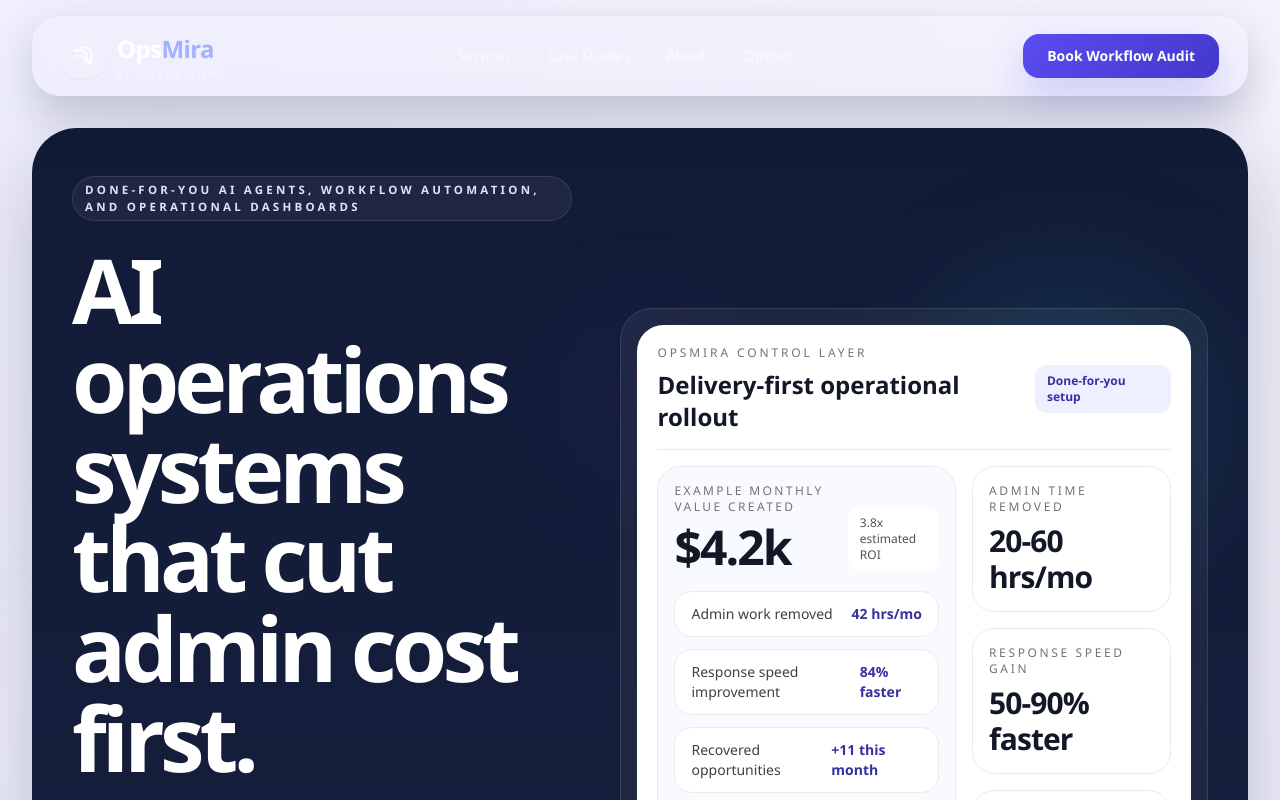
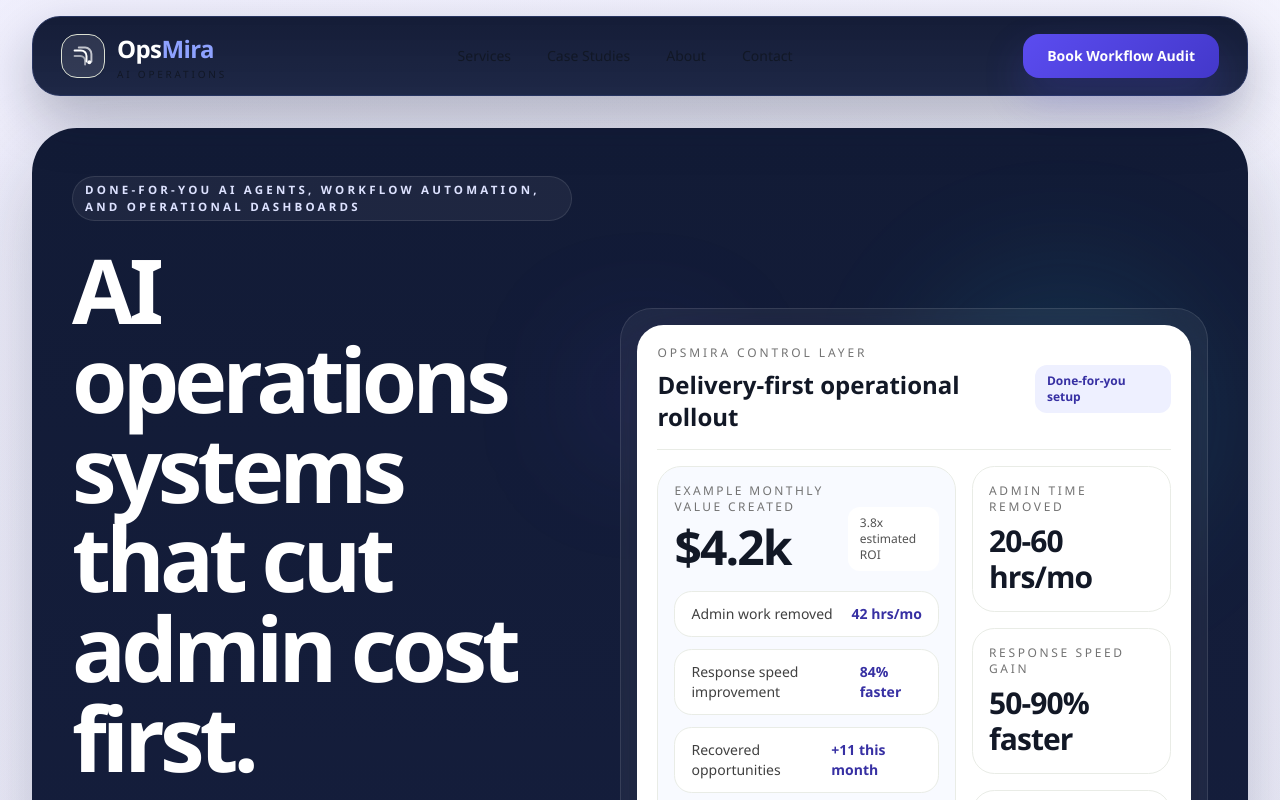
Before and after one commit to adclara/opsmira-web, a Next.js app: page / in a window 1280 px wide. Shown: the top 800 px of the page. Built offline with nearby package versions, Linux system fonts and the light colour scheme.

Commit message:
Improve navbar contrast and visibility

```diff
--- a/components/Brand.tsx
+++ b/components/Brand.tsx
@@ -12,7 +12,7 @@
         className={clsx(
           "flex h-11 w-11 items-center justify-center rounded-2xl border shadow-sm",
           dark
-            ? "border-white/10 bg-white/[0.08] text-white"
+            ? "border-white/14 bg-white/[0.1] text-white"
             : "border-[#d9def3] bg-white text-[#18213d]"
         )}
       >
@@ -55,14 +55,14 @@
             )}
           >
             Ops
-            <span className={dark ? "text-brand-300" : "text-brand-500"}>
+            <span className={dark ? "text-[#8ea2ff]" : "text-brand-500"}>
               Mira
             </span>
           </div>
           <div
             className={clsx(
               "mt-1 text-[10px] uppercase tracking-[0.28em]",
-              dark ? "text-white/55" : "text-neutral-500"
+              dark ? "text-white/62" : "text-neutral-500"
             )}
           >
             AI Operations
--- a/components/Navbar.tsx
+++ b/components/Navbar.tsx
@@ -15,7 +15,7 @@
   return (
     <header className="sticky top-0 z-50 pt-4">
       <div className="section-shell">
-        <div className="flex h-20 items-center justify-between gap-6 rounded-[1.75rem] border border-white/10 bg-[#121b36]/92 px-5 shadow-[0_18px_44px_rgba(15,23,47,0.2)] backdrop-blur-xl sm:px-7">
+        <div className="flex h-20 items-center justify-between gap-6 rounded-[1.75rem] border border-[#27345f] bg-[linear-gradient(180deg,rgba(16,24,51,0.98),rgba(21,31,63,0.96))] px-5 shadow-[0_22px_54px_rgba(15,23,47,0.28)] backdrop-blur-xl sm:px-7">
           <Link href="/" className="group flex items-center gap-3">
             <Brand dark />
           </Link>
@@ -29,8 +29,8 @@
                   key={link.href}
                   href={link.href}
                   className={clsx(
-                    "rounded-xl px-4 py-2 text-sm font-medium text-white/70 transition hover:bg-white/5 hover:text-white",
-                    active && "bg-white/8 text-white"
+                    "rounded-xl px-4 py-2 text-sm font-medium text-white/78 transition hover:bg-white/8 hover:text-white",
+                    active && "bg-white/10 text-white"
                   )}
                 >
                   {link.label}
@@ -47,7 +47,7 @@
 
           <button
             type="button"
-            className="inline-flex h-12 w-12 items-center justify-center rounded-2xl border border-white/10 bg-white/5 text-white lg:hidden"
+            className="inline-flex h-12 w-12 items-center justify-center rounded-2xl border border-white/12 bg-white/8 text-white lg:hidden"
             aria-expanded={open}
             aria-label={open ? "Close navigation menu" : "Open navigation menu"}
             onClick={() => setOpen((current) => !current)}
```
